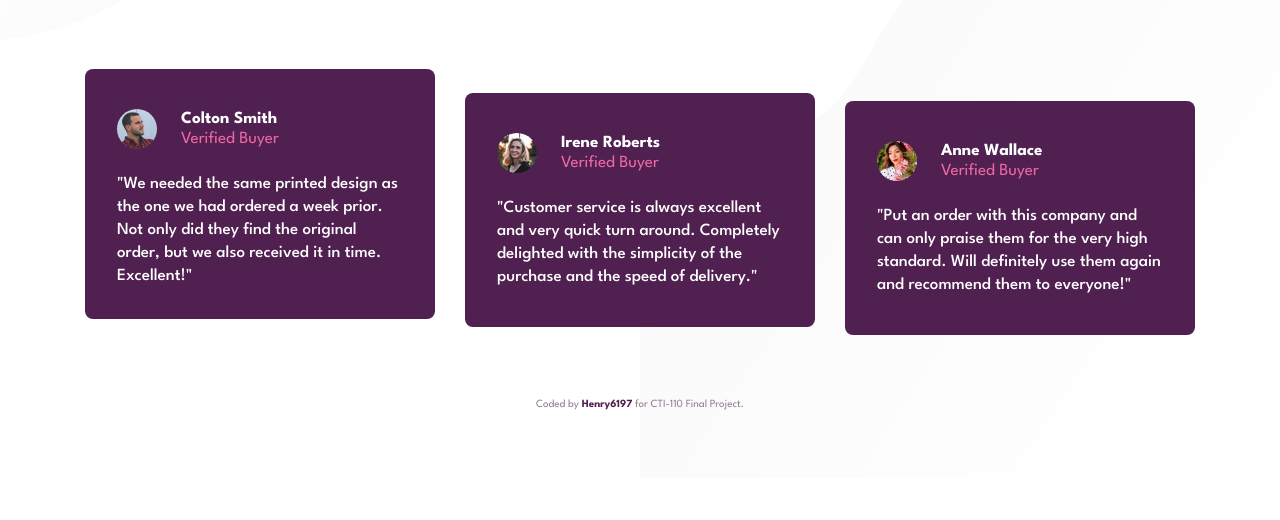
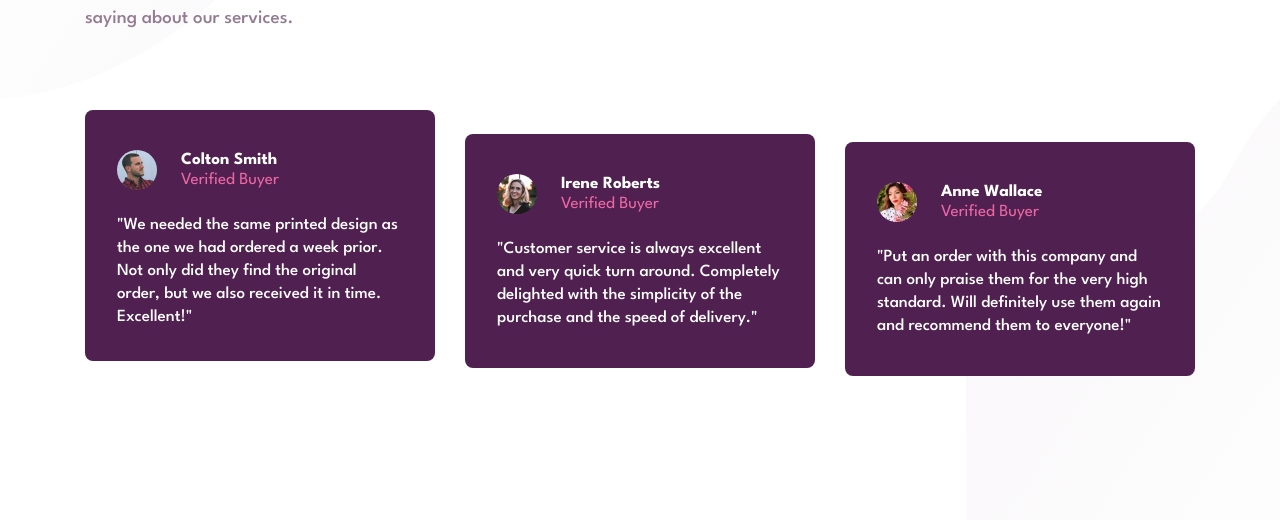
Before and after one commit to Henry6197/Short-CTI-110-FinalProject, a plain HTML site: page index.html in a window 1280 px wide. Shown: the part 322-842 px from the top of the page. Before the commit the page ends 800 px from the top, so only its background shows below. Drawn offline with Linux system fonts and the light colour scheme.

Commit message:
Final Project Day (2)

```diff
--- a/social-proof-section-master/social-proof-section-master/index.html
+++ b/index.html
@@ -109,9 +109,5 @@
         </article>
       </section>
     </main>
-
-    <footer class="attribution">
-      Coded by <a href="https://github.com/Henry6197">Henry6197</a> for CTI-110 Final Project.
-    </footer>
   </body>
 </html>
--- a/social-proof-section-master/social-proof-section-master/styles.css
+++ b/styles.css
@@ -52,7 +52,13 @@ body::before {
   background-image: url('./images/bg-pattern-top-mobile.svg');
   background-repeat: no-repeat;
   background-position: top left;
-  z-index: -1;
+  background-size: contain;
+  z-index: 0;
+}
+
+.container {
+  position: relative;
+  z-index: 1;
 }
 
 body::after {
@@ -65,7 +71,8 @@ body::after {
   background-image: url('./images/bg-pattern-bottom-mobile.svg');
   background-repeat: no-repeat;
   background-position: bottom right;
-  z-index: -1;
+  background-size: contain;
+  z-index: 0;
 }
 
 /* ==================== */
@@ -73,6 +80,8 @@ body::after {
 /* ==================== */
 
 .container {
+  position: relative;
+  z-index: 1;
   max-width: 1110px;
   width: 100%;
   margin: 0 auto;
@@ -225,19 +234,6 @@ body::after {
     padding: 7rem 2rem;
   }
 
-  /* Desktop background patterns */
-  body::before {
-    background-image: url('./images/bg-pattern-top-desktop.svg');
-    width: 50%;
-    height: 100%;
-  }
-
-  body::after {
-    background-image: url('./images/bg-pattern-bottom-desktop.svg');
-    width: 50%;
-    height: 100%;
-  }
-
   /* Header Section - Desktop */
   .header {
     display: grid;
@@ -329,11 +325,3 @@ body::after {
 
 /* Large Desktop optimization */
 @media screen and (min-width: 1200px) {
-  body {
-    padding: 0 2rem;
-  }
-
-  .header-content h1 {
-    font-size: 3.75rem;
-  }
-}
```
Also changed, not shown: design/desktop-design.jpg (renamed from social-proof-section-master/social-proof-section-master/design/desktop-design.jpg), design/desktop-preview.jpg (renamed from social-proof-section-master/social-proof-section-master/design/desktop-preview.jpg), design/mobile-design.jpg (renamed from social-proof-section-master/social-proof-section-master/design/mobile-design.jpg), images/bg-pattern-bottom-desktop.svg (renamed from social-proof-section-master/social-proof-section-master/images/bg-pattern-bottom-desktop.svg), images/bg-pattern-bottom-mobile.svg (renamed from social-proof-section-master/social-proof-section-master/images/bg-pattern-bottom-mobile.svg), images/bg-pattern-top-desktop.svg (renamed from social-proof-section-master/social-proof-section-master/images/bg-pattern-top-desktop.svg), images/bg-pattern-top-mobile.svg (renamed from social-proof-section-master/social-proof-section-master/images/bg-pattern-top-mobile.svg), images/favicon-32x32.png (renamed from social-proof-section-master/social-proof-section-master/images/favicon-32x32.png), images/icon-star.svg (renamed from social-proof-section-master/social-proof-section-master/images/icon-star.svg), images/image-anne.jpg (renamed from social-proof-section-master/social-proof-section-master/images/image-anne.jpg), images/image-colton.jpg (renamed from social-proof-section-master/social-proof-section-master/images/image-colton.jpg), images/image-irene.jpg (renamed from social-proof-section-master/social-proof-section-master/images/image-irene.jpg), 6 other files.
